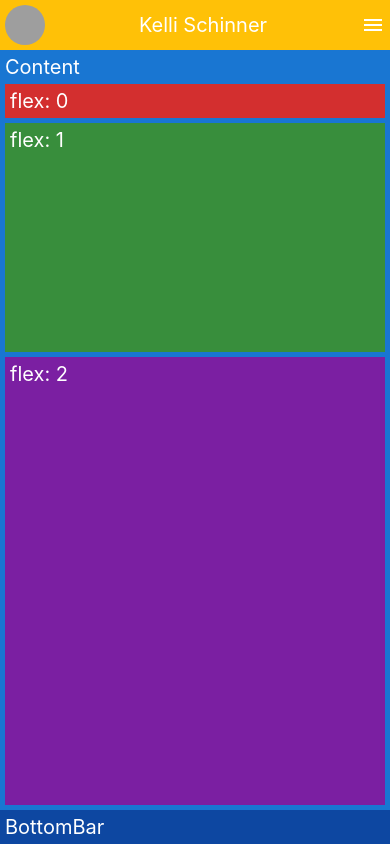
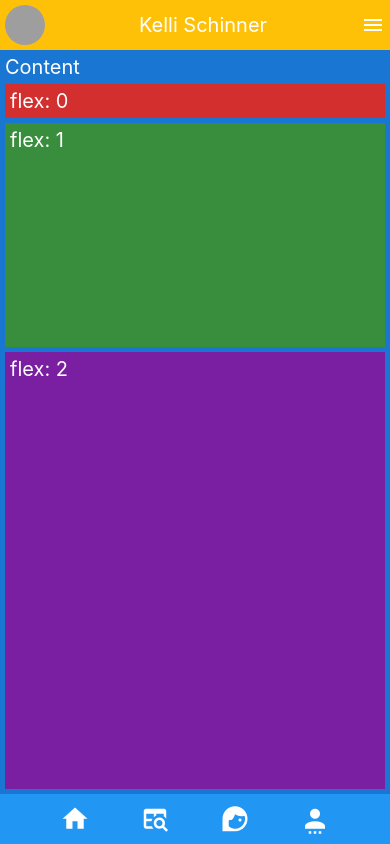
Before and after one commit to dev-t2/learn-prisma, a React Native app in the folder 02.style/04.flex/: screen / in a window 390 px wide. Built offline with nearby package versions, Linux system fonts and the light colour scheme; grey boxes are pictures that could not be loaded.

Commit message:
BottomBar JustfyContent Style Update

```diff
--- a/02.style/04.flex/src/screens/BottomBar.tsx
+++ b/02.style/04.flex/src/screens/BottomBar.tsx
@@ -1,23 +1,36 @@
 import React, { memo } from 'react';
 import { Colors } from 'react-native-paper';
+import { MaterialCommunityIcons } from '@expo/vector-icons';
 import styled from 'styled-components/native';
 
 const StyledView = styled.View({
-  padding: 5,
-  backgroundColor: Colors.blue900,
+  flexDirection: 'row',
+  alignItems: 'center',
+  justifyContent: 'space-evenly',
+  padding: 10,
+  backgroundColor: Colors.blue500,
 });
 
-const StyledText = styled.Text({
-  fontSize: 20,
-  color: Colors.white,
-});
+const StyledMaterialCommunityIcons = styled(MaterialCommunityIcons)({});
 
-const TITLE = 'BottomBar';
+const icons = [
+  'home',
+  'table-search',
+  'face-profile-woman',
+  'account-settings',
+];
 
 const BottomBar = () => {
   return (
     <StyledView>
-      <StyledText>{TITLE}</StyledText>
+      {icons.map(name => (
+        <StyledMaterialCommunityIcons
+          key={name}
+          name={name}
+          size={30}
+          color="#ffffff"
+        />
+      ))}
     </StyledView>
   );
 };
```
